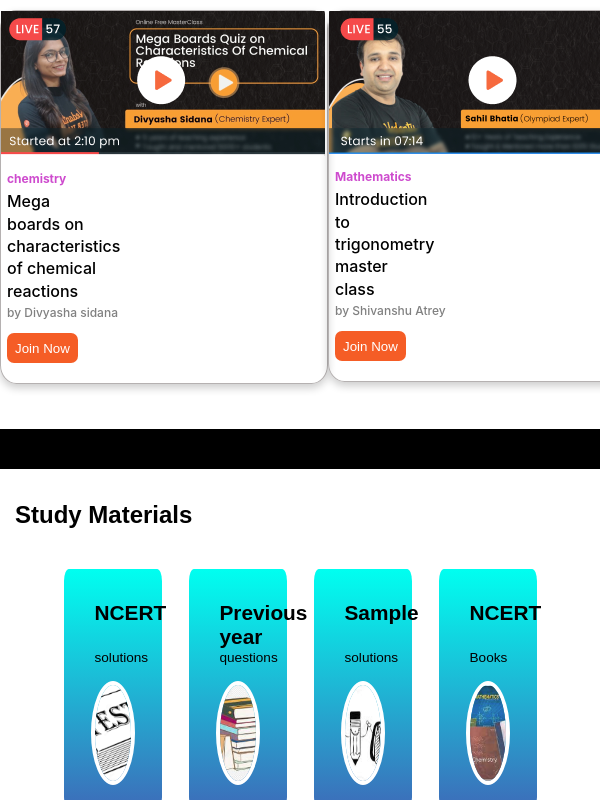
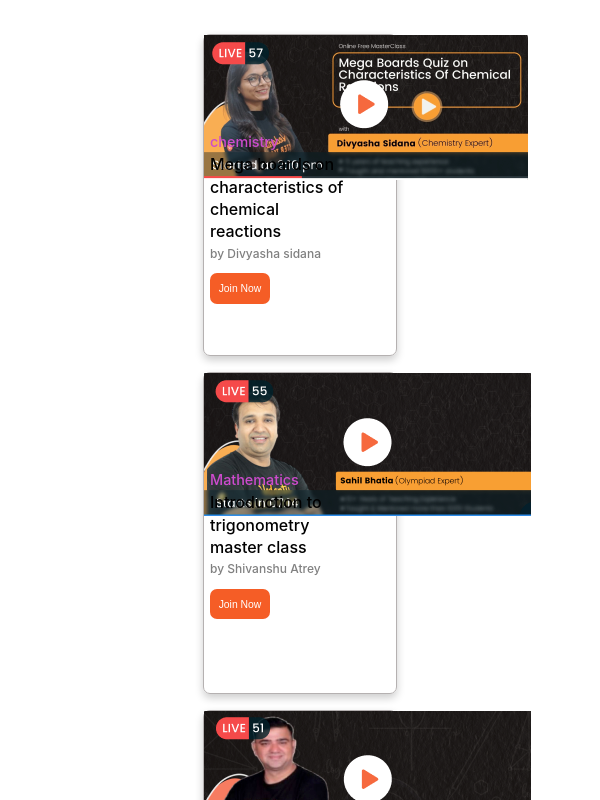
Before and after one commit to gwadhawan132/vedantu_assessment, a React (Create React App) app: page / in a window 600 px wide. Shown: the part 2660-3460 px from the top of the page. Built offline with nearby package versions, Linux system fonts and the light colour scheme.

Commit message:
card-components-responsive

```diff
--- a/src/components/CardComp5/CardComp5.css
+++ b/src/components/CardComp5/CardComp5.css
@@ -12,6 +12,12 @@
 .top_part5{
     height: max-content;
 
+}
+
+.top_part5_img{
+
+    height: 4vh;
+    width: 18vw;
 }
 .bottom_part5{
     margin: 1vh 0 2.5vh 1vw;
@@ -47,3 +53,88 @@
     height: 3.8vh;
     width: max-content;
 }
+
+
+/* mobile */
+@media screen and (max-width:600px){
+    .cardcomp5_container{
+        border-radius: 7px;
+        width: 76vw;
+        box-shadow: 0 4px 8px 0 rgba(0,0,0,0.2);
+        height: 40vh;
+        margin: 1vh 0;
+
+    }
+    .cardcomp5_container:hover{
+
+        box-shadow: 0 10px 18px 0 rgba(0,0,0,0.7);
+    }
+    .top_part5{
+        height: 16vh;
+    }
+    .top_part5_img{
+        object-fit: contain;
+
+    }
+    .bottom_part5{
+        margin: 1vh 0 2.5vh 1vw;
+        display: flex;
+        flex-direction: column;
+        line-height: 2.8vh;
+    }
+    .subject5{
+        font-size: 1.8vh;
+        font-weight: 500;
+        color: rgb(206, 75, 206);
+
+    }
+
+    .subject_desc{
+        width: 36vw;
+    }
+}
+
+/*   ipad    */
+@media screen and (max-width:1024px) and (min-width:600px){
+    .cardcomp5_container{
+        border-radius: 7px;
+        width: 32vw;
+        box-shadow: 0 4px 8px 0 rgba(0,0,0,0.2);
+        height: 40vh;
+        margin: 1vh 0;
+
+    }
+    .cardcomp5_container:hover{
+
+        box-shadow: 0 10px 18px 0 rgba(0,0,0,0.7);
+    }
+    .top_part5{
+        height: 10vh;
+    }
+    .top_part5_img{
+        object-fit: contain;
+
+    }
+    .bottom_part5{
+        margin: 2vh 0 2.5vh 1vw;
+        display: flex;
+        flex-direction: column;
+        line-height: 2.8vh;
+    }
+    .subject5{
+        font-size: 1.8vh;
+        font-weight: 500;
+        color: rgb(206, 75, 206);
+
+    }
+
+    .subject_desc{
+        width: 24vw;
+    }
+
+    .join_btn5{
+    font-size: 1.3vh;
+    height: 3.8vh;
+    width:10vw;
+    }
+}
--- a/src/components/CardComp5/CardComp5.jsx
+++ b/src/components/CardComp5/CardComp5.jsx
@@ -6,7 +6,7 @@ export default function CardComp5({items}) {
     <div className='cardcomp5'>
     <div className="cardcomp5_container">
         <div className="top_part5">
-            <img src={items.img} alt="" />
+            <img classname="top_part5_img"src={items.img} alt="" />
         </div>
         <div className="bottom_part5">
             <span className="subject5">
@@ -16,6 +16,8 @@ export default function CardComp5({items}) {
             <span className="teacher_name">{items.teacher}</span>
             <button className="join_btn5">Join Now</button>
         </div>
+
+
     </div>
     </div>
   )
--- a/src/components/CardComp6/CardComp6.css
+++ b/src/components/CardComp6/CardComp6.css
@@ -41,3 +41,77 @@
     border-radius: 50%;
     object-fit: cover;
 }
+
+/* mobile */
+@media screen and (max-width:600px){
+
+    .cardComp6{
+        border-radius: 5px;
+        width: 20vw;
+        height: 18vh;
+        padding: 1vh;
+        background-image: radial-gradient( circle farthest-corner at 0.2% 0.5%,  rgba(68,36,164,1) 3.7%, rgba(84,212,228,1) 92.7% );
+    }
+    .cardcomp_container5{
+        display: flex;
+        flex-direction: column;
+    }
+    .top6{
+        display: flex;
+        flex-direction: column;
+
+
+    }
+    .txt6{
+        justify-content: center;
+        display: flex;
+        height: 5.2vh;
+        font-size: 2vh;
+        color: white;
+
+    }
+    .text6_bottom{
+        color: white;
+        margin-top: 0.5vh;
+        font-size: 1.4vh;
+        justify-content: center;
+        display: flex;
+    }
+    .bottom6_card{
+
+        top: -4vh;
+    }
+    .images_6{
+        width: 9vw;
+        height: 6vh;
+    }
+
+}
+@media screen and (max-width:1024px) and (min-width:600px){
+    .cardComp6{
+        width: 16vw;
+        height: 22vh;
+        padding: 1vh;
+        background-image: radial-gradient( circle farthest-corner at 0.2% 0.5%,  rgba(68,36,164,1) 3.7%, rgba(84,212,228,1) 92.7% );
+    }
+    .txt6{
+        color: white;
+        height: 4.2vh;
+        font-size: 2vh;
+
+    }
+    .text6_bottom{
+        color: white;
+
+    }
+    .bottom6_card{
+        display: flex;
+        justify-content: center;
+        position: relative;
+        top: -2vh;
+    }
+    .images_6{
+        width: 9vw;
+        height: 8vh;
+    }
+}
--- a/src/components/content5/Content5.css
+++ b/src/components/content5/Content5.css
@@ -34,3 +34,48 @@
     flex-direction: row;
    justify-content: space-between;
 }
+
+
+/* mobile */
+@media screen and (max-width:600px){
+    .content5{
+        display: flex;
+        justify-content: center;
+        padding: 2vh 0;
+        background-color: white;
+    }
+    .content5_container{
+        border-radius: 10px;
+        flex-direction: column;
+        width: 100%;
+        max-width: 1024px;
+        margin: 0 0 5vh 0;
+        height: 150vh;
+        display: flex;
+    }
+    .top5{
+        display: flex;
+        flex-direction: row;
+        justify-content: space-around;
+        margin:3vh 0 3vh 0 ;
+    }
+    .top_left5{
+        font-size: 3vh;
+        font-weight: 700;
+    }
+    .top_right5{
+        height:1.9vh;
+        font-size: 2vh;
+    }
+
+    .bottom5{
+        margin: 2vh auto;
+        display: flex;
+        flex-direction: column;
+    }
+}
+/* ipad*/
+
+@media screen and (max-width:1024px) and (min-width:600px){
+
+}
```
